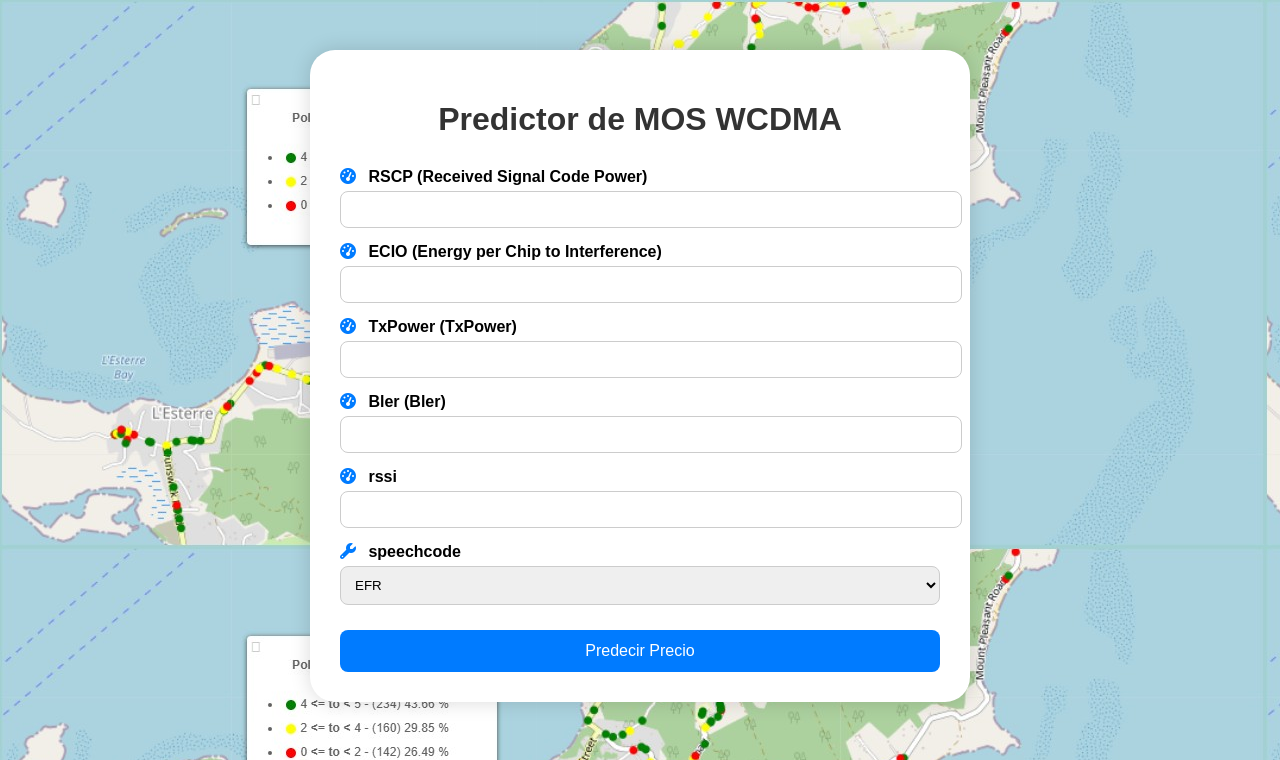
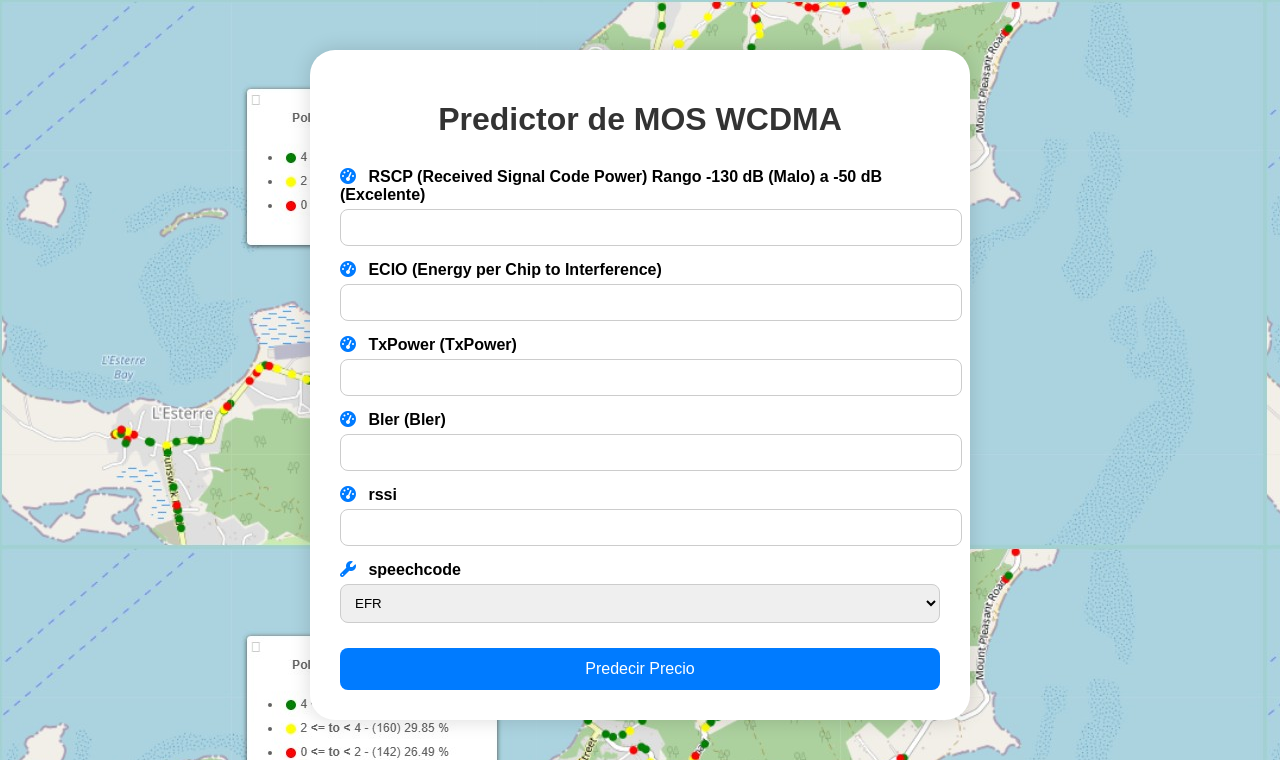
Before and after one commit to pcaliman2/26b_web_App_flask, a Flask app: page / in a window 1280 px wide. Shown: the top 760 px of the page. Run offline with Flask 3, Linux system fonts and the light colour scheme; parts of the project's set-up code (start-up, migrations or seed data) failed here and were passed over.

Commit message:
Ajuste_del_Index_rscp

```diff
--- a/src/templates/index.html
+++ b/src/templates/index.html
@@ -87,8 +87,8 @@
         {% endif %}
 
 
-            <label><i class="fas fa-tachometer-alt"></i> RSCP (Received Signal Code Power)</label>
-            <input type="number" step="any" name="rsrp" required>
+            <label><i class="fas fa-tachometer-alt"></i> RSCP (Received Signal Code Power) Rango -130 dB (Malo) a -50 dB (Excelente)</label>
+            <input type="number" step="any" name="rsrp" min="-130" max="-50" required>
 
             <label><i class="fas fa-tachometer-alt"></i> ECIO (Energy per Chip to Interference)</label>
             <input type="number" step="any" name="ecio" required>
```
